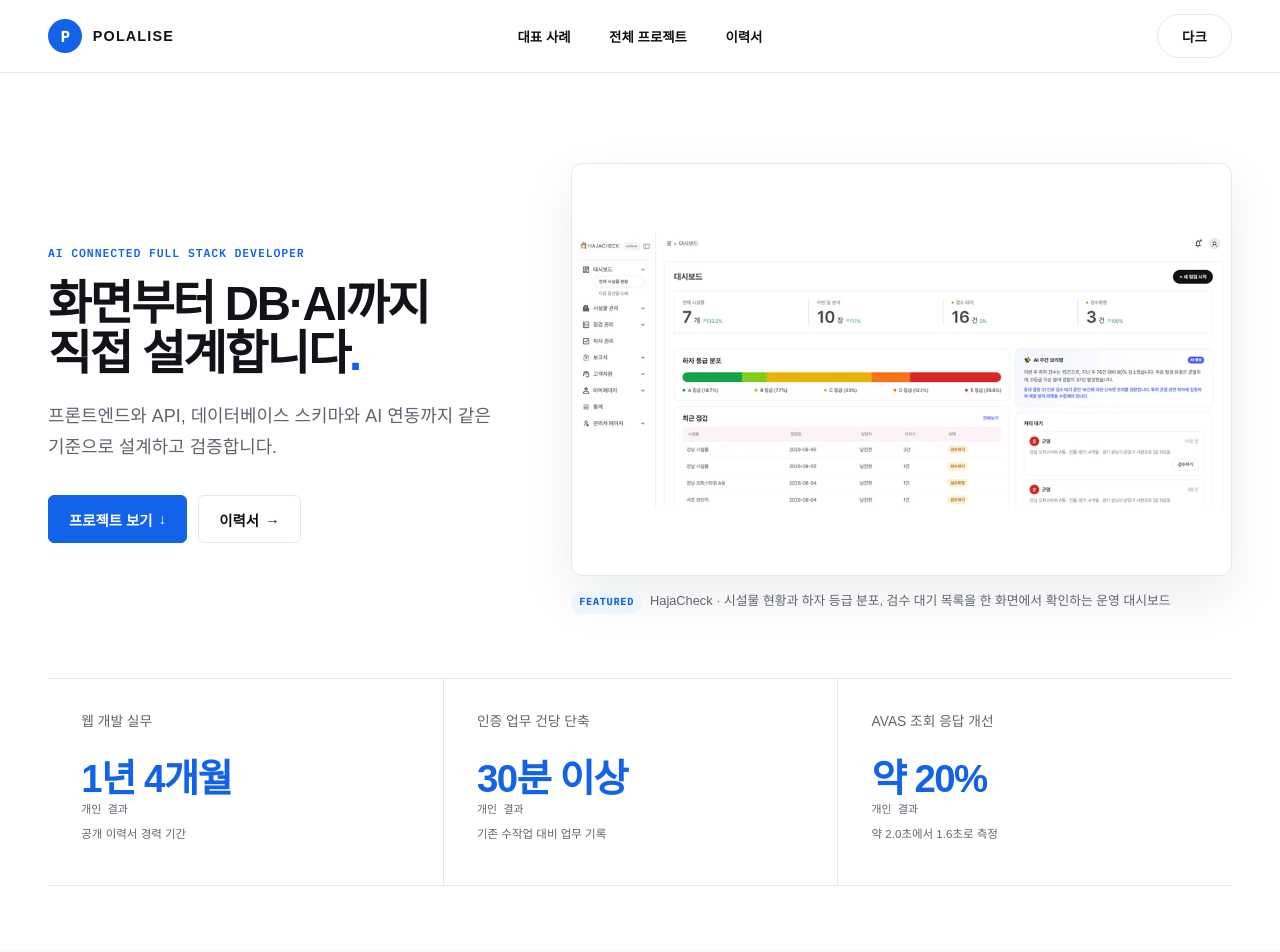
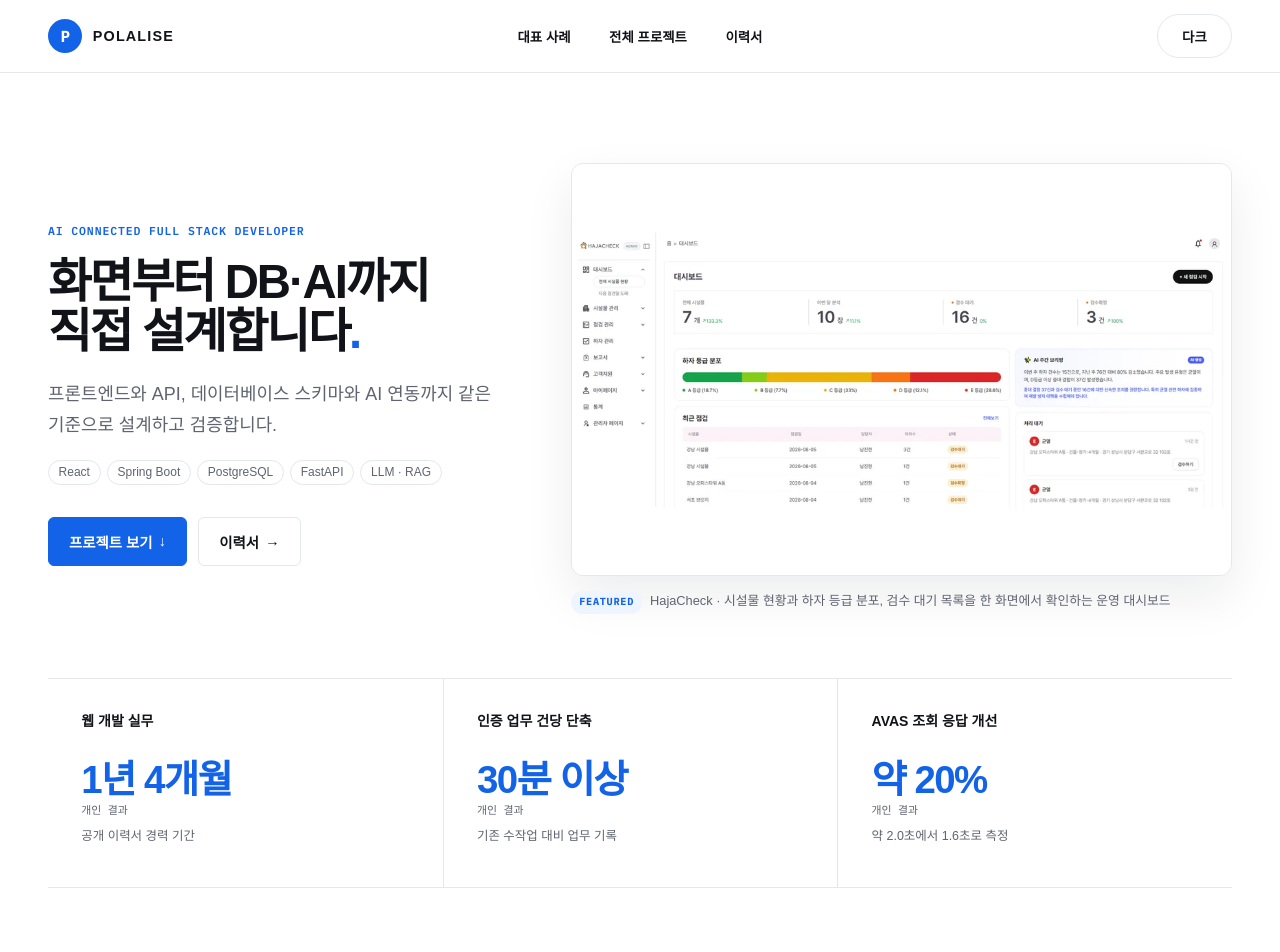
Before and after one commit to Polalise/Polalise.github.io, an Astro site: page / in a window 1280 px wide. Shown: the top 952 px of the page. Built offline with nearby package versions, Linux system fonts and the light colour scheme; Astro itself is replaced by a stand-in of ours.

Commit message:
feat: 개선 가이드 P1 반영 - 히어로 기술 chip 과 지표 라벨 위계
- 6.4절 skill chip. 히어로 설명 아래에 React, Spring Boot, PostgreSQL,
  FastAPI, LLM·RAG 5개를 넣었다. 헤드라인이 말하는 화면에서 DB 와 AI
  까지의 순서를 그대로 따르고, 전부 프로젝트 콘텐츠의 technologies 에
  실제로 있는 값만 썼다. 25절 4단계의 추측 금지 원칙을 지켰다
- 새 클래스를 만들지 않고 탐색기 패널이 이미 쓰는 .d2-tags 를 재사용했다.
  25절 2단계의 기존 스타일 우선 원칙이다. 크기만 가이드 6.4절 규격
  (12px, 얇은 테두리, 보조 색)에 맞췄다
- 14절 지표 라벨. 숫자만 크고 라벨이 흐리면 지표가 장식으로 읽힌다.
  라벨을 본문 색과 굵기 600 으로 올리고 근거 문장만 보조 색으로 남겼다

검증: npm run build PASS / npm test 13/13 / npm run test:browser 39/39

```diff
--- a/src/pages/index.astro
+++ b/src/pages/index.astro
@@ -17,6 +17,10 @@ const selectedProjects = [mlEconomics, machineLearningOil].filter(
 const otherProjects = projects.filter(
   (project) => !["hajacheck", "ml-economics-answers", "machine-learning-oil"].includes(project.id)
 );
+
+// 헤드라인이 말하는 화면 -> 백엔드 -> DB -> AI 순서를 그대로 따른다.
+// 전부 프로젝트 콘텐츠의 technologies 에 실제로 있는 값만 쓴다. 추정값을 넣지 않는다.
+const heroSkills = ["React", "Spring Boot", "PostgreSQL", "FastAPI", "LLM · RAG"];
 
 const impactMetrics = [
   { value: "1년 4개월", label: "웹 개발 실무", scope: "personal" as const, evidence: "공개 이력서 경력 기간" },
@@ -113,6 +117,9 @@ const principles = [
         <p class="d2-hero__lead">
           프론트엔드와 API, 데이터베이스 스키마와 AI 연동까지 같은 기준으로 설계하고 검증합니다.
         </p>
+        <ul class="d2-tags" aria-label="주로 사용하는 기술">
+          {heroSkills.map((skill) => <li>{skill}</li>)}
+        </ul>
         <div class="d2-hero__actions">
           <a class="button" href="#work">프로젝트 보기 <span aria-hidden="true">↓</span></a>
           <a class="button button--ghost" href="/resume/">이력서 <span aria-hidden="true">→</span></a>
--- a/src/styles/global.css
+++ b/src/styles/global.css
@@ -463,10 +463,13 @@ button {
   border-left: 1px solid var(--line);
 }
 
+/* 가이드 14절 - 숫자만 크고 라벨이 흐리면 지표가 장식으로 읽힌다.
+   라벨은 본문 색과 굵기를 주고, 근거 문장만 보조 색으로 남긴다. */
 .metric-item dt {
   min-height: 2.8em;
-  color: var(--ink-soft);
-  font-size: .86rem;
+  color: var(--ink);
+  font-size: .875rem;
+  font-weight: 600;
   line-height: 1.4;
   text-wrap: pretty;
   word-break: keep-all;
@@ -498,7 +501,7 @@ button {
   max-width: 20rem;
   margin-top: .55rem;
   color: var(--ink-soft);
-  font-size: .72rem;
+  font-size: .78rem;
   line-height: 1.45;
   overflow-wrap: break-word;
   text-wrap: pretty;
@@ -1633,12 +1636,14 @@ button {
   list-style: none;
 }
 
+/* 히어로의 기술 chip 과 탐색기 패널의 스택 표기가 같은 스타일을 쓴다.
+   가이드 6.4절 규격(작은 크기, 얇은 테두리, 보조 색)에 맞춘다. */
 .d2-tags li {
-  padding: .3rem .55rem;
+  padding: .3rem .6rem;
   border: 1px solid var(--line);
   border-radius: 999px;
   color: var(--ink-soft);
-  font-size: .72rem;
+  font-size: .75rem;
 }
 
 .d2-panel__list {
```
